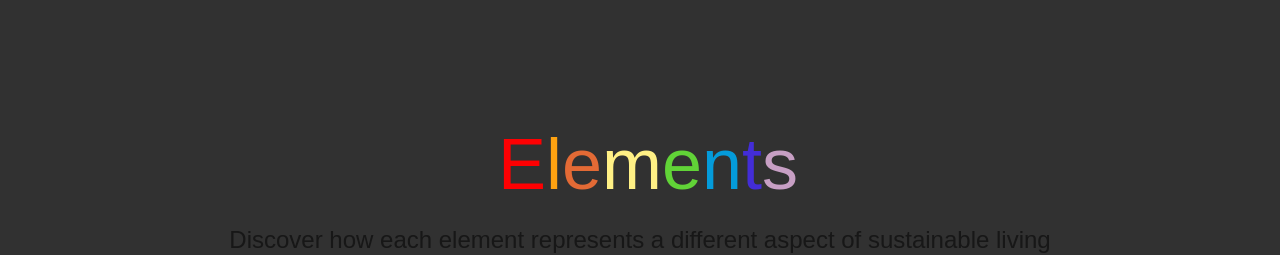
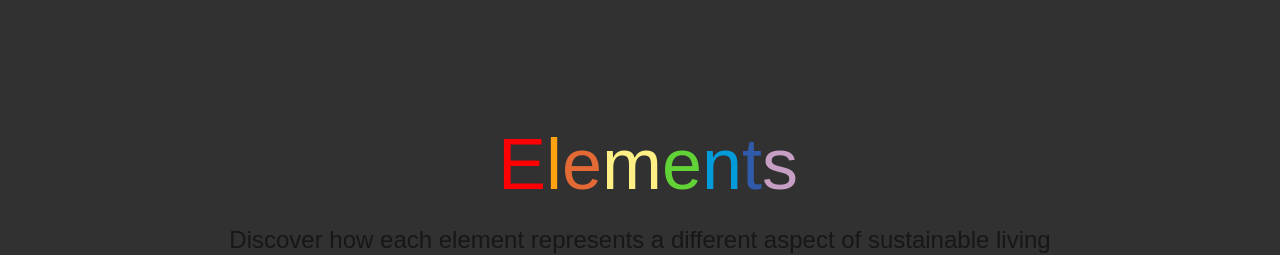
Before and after one commit to Mastermind730/Clower, a Next.js app: page / in a window 1280 px wide. Shown: the part 2060-2315 px from the top of the page. Built offline with nearby package versions, Linux system fonts and the light colour scheme; a web font is replaced by a local one.

Commit message:
updated some colors of elements

```diff
--- a/src/app/page.tsx
+++ b/src/app/page.tsx
@@ -72,7 +72,7 @@ export default function Clover() {
       <span className="text-yellow-200 font-normal">m</span>
       <span className="text-[#61D337] font-normal">e</span>
       <span className="text-[#049BDA] font-normal">n</span>
-      <span className="text-indigo-700 font-normal">t</span>
+      <span className="text-[#305BAA] font-normal">t</span>
       <span className="text-[#C79FC4] font-normal">s</span>
     </h2>
     <p className="text-light font-light text-xl md:text-2xl max-w-4xl mx-auto">
```
